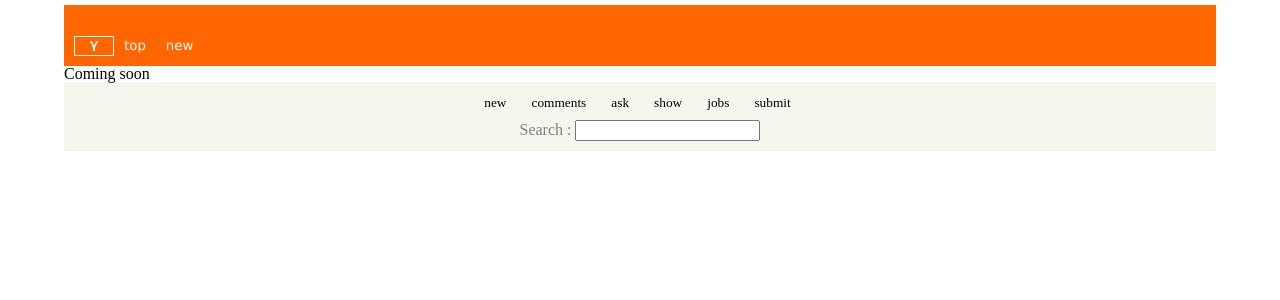
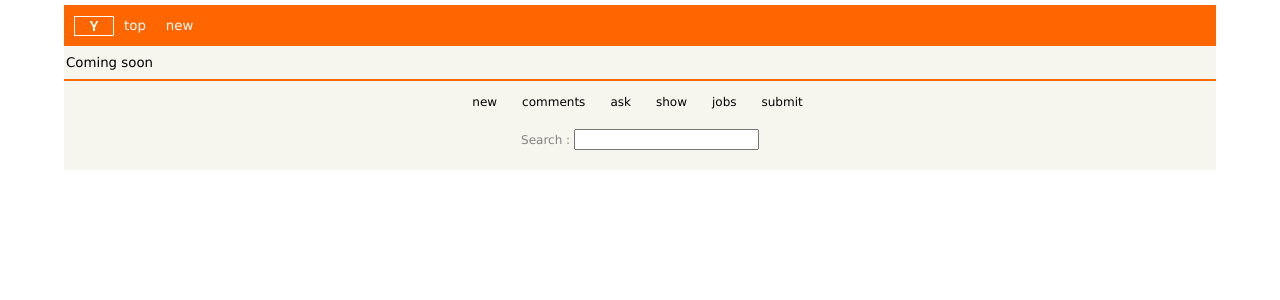
Before and after one commit to akhilf/hacker-news, a React (Create React App) app: page /new in a window 1280 px wide. Shown: the top 300 px of the page. Built offline with nearby package versions, Linux system fonts and the light colour scheme.

Commit message:
few style and other changes

```diff
--- a/src/components/footer/Footer.css
+++ b/src/components/footer/Footer.css
@@ -1,26 +1,19 @@
 footer {
   background-color: #f6f6ef;
+  border-top: 2px solid #ff6600;
 }
-.footer-content {
+footer .footer-content {
   text-align: center;
 }
-.more-container {
-  border-bottom: 2px solid #ff6600;
-  padding-bottom: 10px;
-  padding-left: 20px;
-  color: #ff6600;
-}
 footer .footer-nav {
-  font-size: 10pt;
+  font-size: 9pt;
   color: #000;
-  line-height: 1.2px;
   padding: 10px;
 }
-.searchbox-container {
-  padding: 10px 0 10px 0;
-  font-size: 12pt;
+footer .searchbox-container {
+  padding: 20px 0 20px 0;
+  font-size: 9pt;
 }
-.search-txt {
-  font-size: 12pt;
+footer .search-txt {
   color: #828282;
 }
--- a/src/components/header/Header.css
+++ b/src/components/header/Header.css
@@ -1,8 +1,9 @@
 header {
   background-color: rgb(255, 102, 0);
-  padding: 20px 0 10px 10px;
+  padding: 0 0 10px 10px;
   font-family: Verdana, Geneva, sans-serif;
   color: #222222;
+  vertical-align: middle;
 }
 header > img {
   border: 1px solid #fff;
@@ -14,6 +15,7 @@ header a {
   padding: 0 10px 0 10px;
   font-size: 10pt;
 }
-/* header > a:nth-child(2) {
-  font-size: 10pt;
-} */
+header a:active,
+header a:hover {
+  color: #000;
+}
--- a/src/components/post/Post.js
+++ b/src/components/post/Post.js
@@ -1,7 +1,7 @@
 import React, { Component } from "react";
 import PostEntity from "./postEntity";
 import "./post.css";
-import votearrow from "./grayarrow2x.gif";
+import postModel from "./postModel";
 
 class Post extends Component {
   constructor(props) {
@@ -9,19 +9,12 @@ class Post extends Component {
   }
   render() {
     const postEntity = new PostEntity(this.props);
+    const { upvoteUrl } = postModel;
     const {
       author,
-            comment_text,
-            created_at,
-            created_at_i,
       num_comments,
       objectID,
-            parent_id,
       points,
-            story_id,
-            story_text,
-            story_title,
-            story_url,
       siteName,
       title,
       url
@@ -32,23 +25,30 @@ class Post extends Component {
         <div>{num_comments}</div>
         <div className="votearrow">
           <span>{points}</span>
-          <img className="upvote" src={votearrow} alt="uparrow" onClick={()=>this.props.upVote(objectID)}/>
+          <img
+            className="upvote"
+            src={upvoteUrl}
+            alt="uparrow"
+            onClick={() => this.props.upVote(objectID)}
+          />
         </div>
         <div>
           <p>
-            <a href={url}>{title} </a>
-            {url && ( <span>
-              ( <a className="urlTitle" href={url}>
-                 {siteName}
-              </a>)
+            <a>{title} </a>
+            {url && (
+              <span className="urlTitle">
+                ( <a href={url}>{siteName}</a>) by &nbsp;
               </span>
             )}
-          </p>
-          <p className="details">
-            <span>{points} points by </span>
-            <a href="#">{author} </a> 7 hours ago
-            <span onClick={()=>this.props.hide(objectID)} className="hide"> hide </span>
-            <span>370 comments</span>
+            <span className="details">
+              <a href="#">{author} </a>{" "}
+              <span className="urlTitle">7 hours ago </span>[
+              <span onClick={() => this.props.hide(objectID)} className="hide">
+                {" "}
+                hide{" "}
+              </span>{" "}
+              ]
+            </span>
           </p>
         </div>
       </div>
--- a/src/components/post/post.css
+++ b/src/components/post/post.css
@@ -2,34 +2,13 @@
   display: flex;
   flex-flow: row nowrap;
 }
-.post:nth-child(2n) {
-  background-color: #e1e1e1;
-}
-
 .post > div {
-  flex-flow: row nowrap;
   flex-grow: 1;
   flex-basis: 0;
   padding: 0.5em;
   flex: 1 1 100%;
   word-break: break-word;
   font-size: 9pt;
-}
-.votearrow {
-  width: 5px;
-  height: 10px;
-}
-.votearrow span {
-  padding-top: 3px;
-}
-.votearrow > img {
-  width: 12px;
-  height: 12px;
-  padding-left: 5px;
-}
-.urlTitle {
-  color: #828282;
-  font-size: 7pt;
 }
 .post > div:nth-of-type(1) {
   flex: none;
@@ -45,11 +24,29 @@
 .post > div:nth-of-type(4) {
   flex: 7;
 }
-
-p.details{
+.post:nth-child(2n) {
+  background-color: #e1e1e1;
+}
+.post .votearrow {
+  width: 5px;
+  height: 10px;
+}
+.post .votearrow > span {
+  padding-top: 3px;
+}
+.post .votearrow > img {
+  width: 12px;
+  height: 12px;
+  padding-left: 5px;
+}
+.post .urlTitle {
+  color: #828282;
+  font-size: 8pt;
+}
+p.details {
   margin-top: 7px;
 }
-
-img.upvote,.hide{
+.upvote,
+.hide {
   cursor: pointer;
 }
--- a/src/components/post/postEntity.js
+++ b/src/components/post/postEntity.js
@@ -25,7 +25,7 @@ function PostEntity(props) {
   this.siteName = getSiteName(url);
 
   function getSiteName(url) {
-    var hostname;
+    let hostname;
     if (url) {
       if (url.indexOf("//") > -1) {
         hostname = url.split("/")[2];
--- /dev/null
+++ b/src/components/post/postModel.js
@@ -0,0 +1,3 @@
+export default {
+  upvoteUrl: "/images/grayarrow2x.gif"
+};
--- a/src/containers/App.css
+++ /dev/null
@@ -1,20 +0,0 @@
-.app {
-  width: 90%;
-  margin: 5px auto;
-}
-
-.app {
-  width: 90%;
-  margin: 5px auto;
-}
-.news{
-  background-color: #f6f6ef;
-  font-size: 10pt;
-  padding:10px 2px 10px 2px;
-}
-.title {
-  font-size: 8pt;
-}
-.title-gray {
-  color: #828282;
-}
--- a/src/containers/App.js
+++ b/src/containers/App.js
@@ -3,7 +3,6 @@ import Layout from "../components/hoc/Layout";
 import News from "./news/News";
 import New from "./new/New";
 import { Route, Switch } from "react-router-dom";
-import "./App.css";
 
 class App extends Component {
   render() {
--- a/src/containers/news/NewsActions.js
+++ b/src/containers/news/NewsActions.js
@@ -6,7 +6,6 @@ export const getNews = page => {
     const { UPDATE_POSTS, NEWS_BASE_URL } = NewsConstants;
     const url = `${NEWS_BASE_URL}${page}`;
     axios.get(url).then(res => {
-      console.log(res.data);
       dispatch({
         type: UPDATE_POSTS,
         payload: res.data
--- a/src/index.css
+++ b/src/index.css
@@ -103,6 +103,23 @@ section {
 body {
   line-height: 1;
 }
+.app {
+  width: 90%;
+  margin: 5px auto;
+  background-color: #f6f6ef;
+  font-family: Verdana, Geneva, sans-serif;
+}
+.new,
+.news {
+  font-size: 10pt;
+  padding: 10px 2px 10px 2px;
+}
+.title {
+  font-size: 8pt;
+}
+.title-gray {
+  color: #828282;
+}
 ol,
 ul {
   list-style: none;
@@ -126,3 +143,12 @@ ul.hz-list:after {
   display: inline-block;
   clear: both;
 }
+.more-container {
+  padding-bottom: 10px;
+  padding-left: 145px;
+  color: #ff6600;
+  font-size: 10pt;
+}
+.more-container:hover {
+  cursor: pointer;
+}
```
Also changed, not shown: src/components/post/grayarrow2x.gif (deleted), src/logo.svg (deleted). Lines whose indentation alone changed are shown as unchanged.
